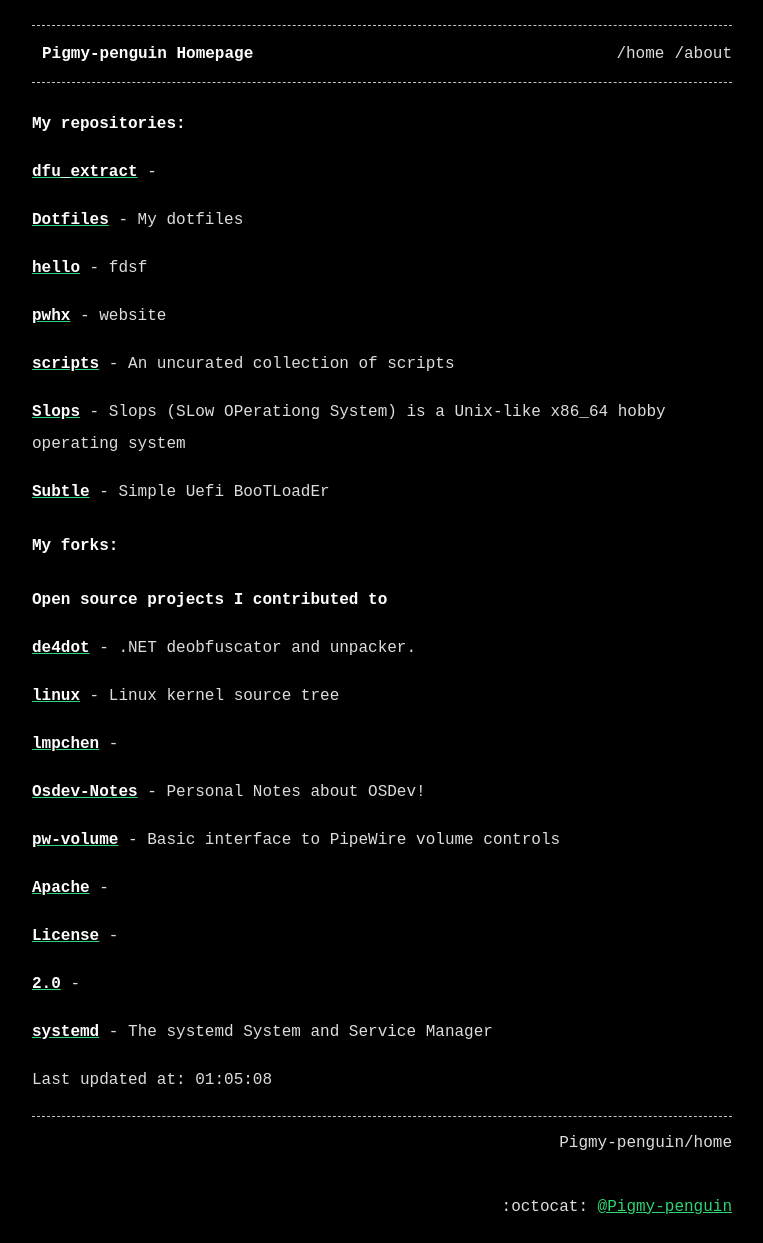
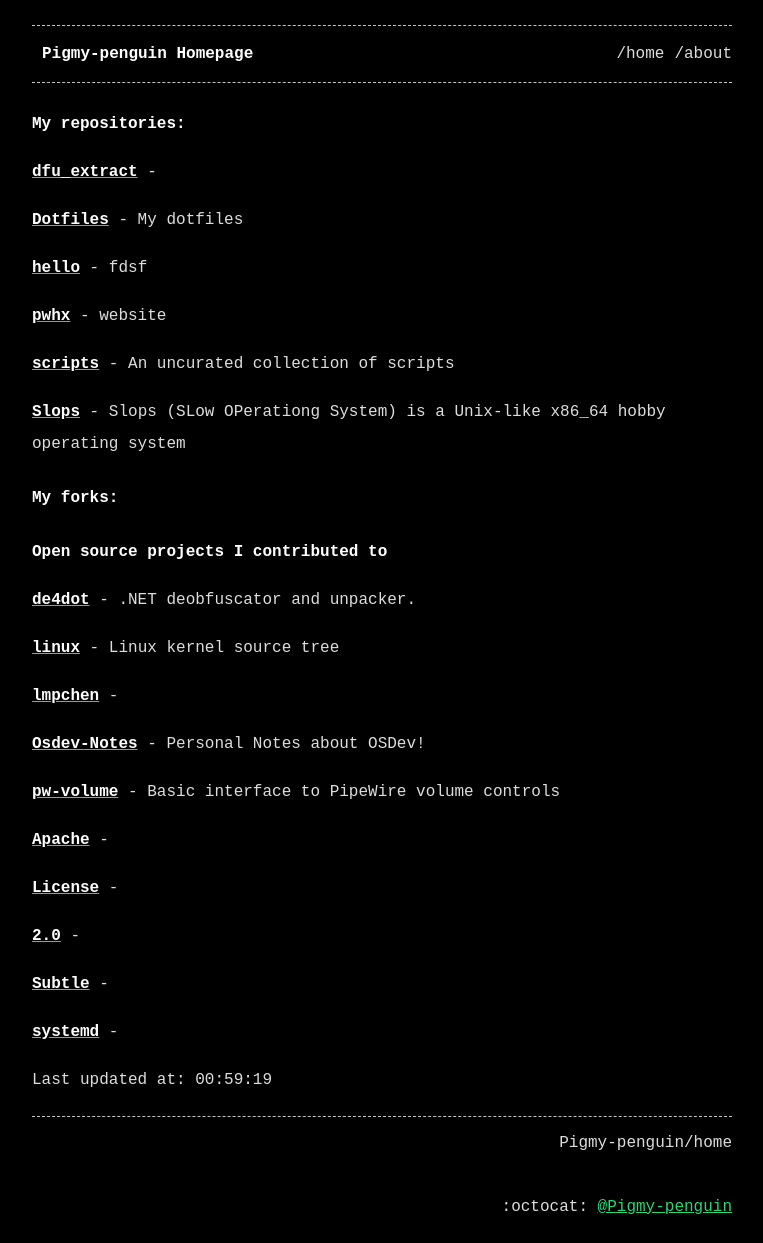
Before and after one commit to Pigmy-penguin/Pigmy-penguin.github.io, a Jekyll site: the page built from index.md, in a window 1280 px wide. Shown: the whole page, without its empty margins (258-1021 px from the left). Built offline with Jekyll 4.4.1, drawn with Linux system fonts in a browser that asks for light colours.

Commit message:
Auto updating the website

```diff
--- a/index.md
+++ b/index.md
@@ -19,8 +19,6 @@ title: Pigmy-penguin Homepage
 
 [**Slops**](https://github.com/Pigmy-penguin/Slops) - Slops (SLow OPerationg System) is a Unix-like x86_64 hobby operating system
 
-[**Subtle**](https://github.com/Pigmy-penguin/Subtle) - Simple Uefi BooTLoadEr
-
 ## My forks:
 ### Open source projects I contributed to
 
@@ -40,7 +38,9 @@ title: Pigmy-penguin Homepage
 
 [**2.0**](https://github.com/Pigmy-penguin/2.0) -
 
-[**systemd**](https://github.com/Pigmy-penguin/systemd) - The systemd System and Service Manager
+[**Subtle**](https://github.com/Pigmy-penguin/Subtle) -
+
+[**systemd**](https://github.com/Pigmy-penguin/systemd) -
 
 
-Last updated at: 01:05:08
+Last updated at: 00:59:19
```
Also changed, not shown: 2 other files.
